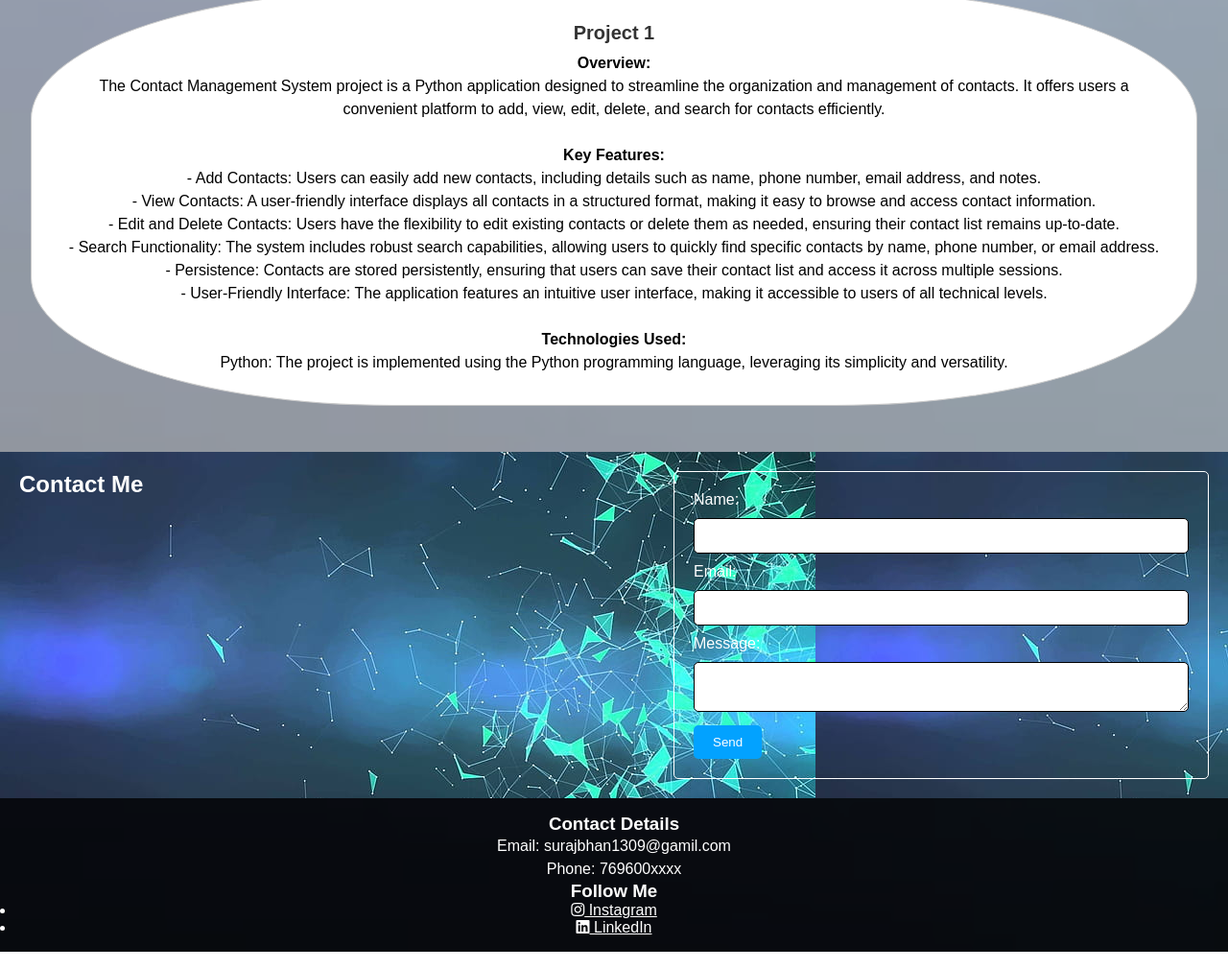
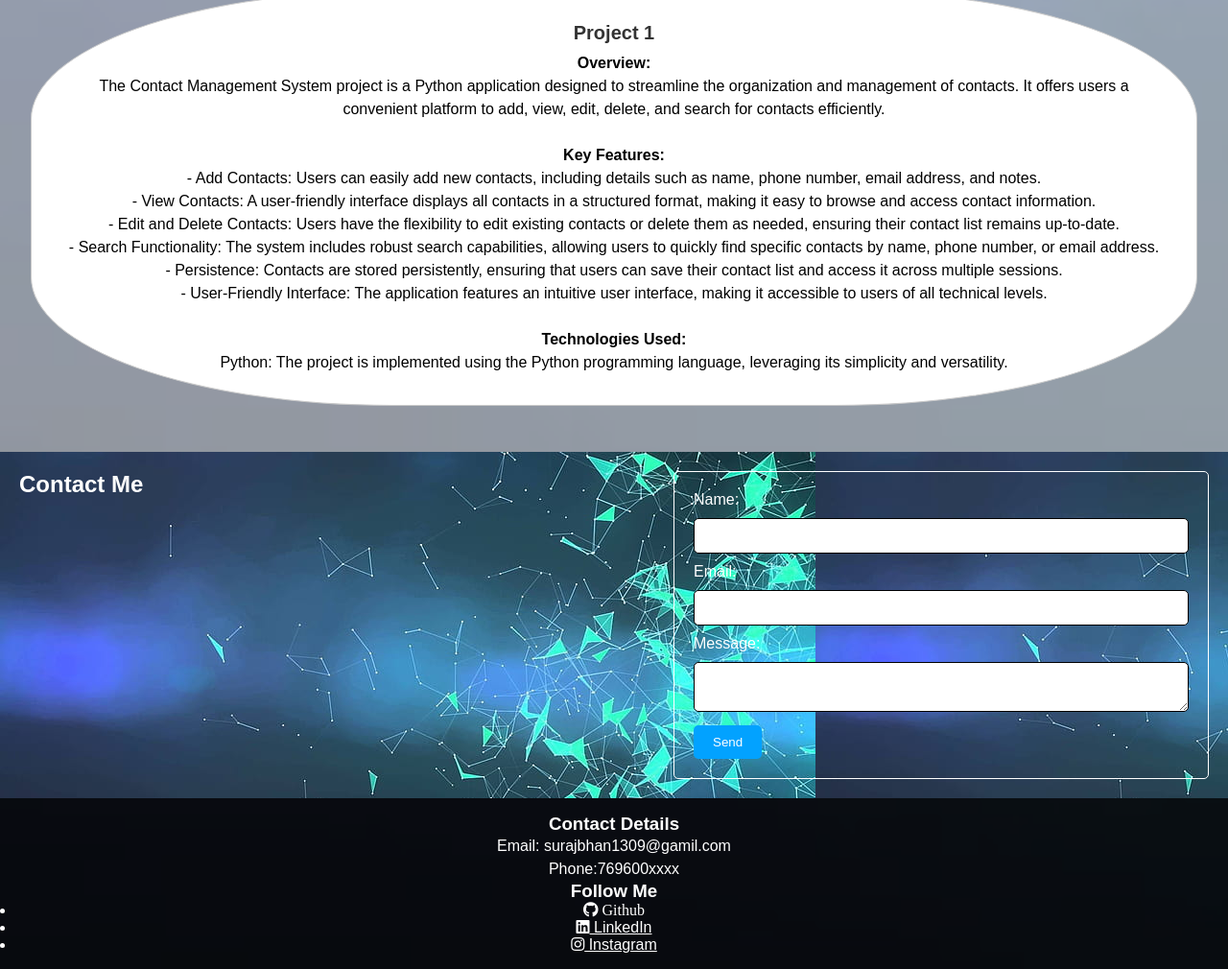
Before and after one commit to surajbhan1309/portfolio, a plain HTML site: page index.html in a window 1280 px wide. Shown: the part 1533-2543 px from the top of the page at 96% size. Drawn offline with Linux system fonts and the light colour scheme.

Commit message:
Update index.html

```diff
--- a/index.html
+++ b/index.html
@@ -10,7 +10,8 @@
     <style>
 
         .social-handles ul li:nth-child(1) a,
-        .social-handles ul li:nth-child(2) a {
+        .social-handles ul li:nth-child(2) a,
+        .social-handles ul li:nth-child(3) a {
             color: inherit;
         }
     </style>
@@ -103,13 +104,14 @@
         <div class="contact-details">
             <h3>Contact Details</h3>
             <p>Email: surajbhan1309@gamil.com</p>
-            <p>Phone: 769600xxxx</p>
+            <p>Phone:769600xxxx</p>
         </div>
         <div class="social-handles">
             <h3>Follow Me</h3>
             <ul>
+                <li><a href="https://www.github.com/surajbhan1309"><i class="fab fa-github"> Github</i></a></li>
+                <li><a href="https://www.linkedin.com/in/suraj-bhan-majhi-30026a2b0"><i class="fab fa-linkedin"></i> LinkedIn</a></li>
                 <li><a href="https://www.instagram.com/surajbhanmajhi1309"><i class="fab fa-instagram"></i> Instagram</a></li>
-                <li><a href="https://www.linkedin.com/in/suraj-bhan-majhi-30026a2b0"><i class="fab fa-linkedin"></i> LinkedIn</a></li>
             </ul>
         </div>
     </footer>
```
